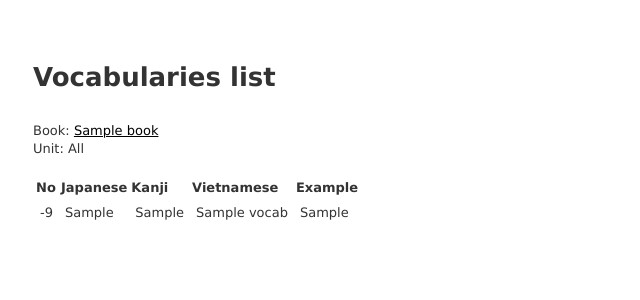
After one commit to nambn/Japy, a Rails app: page /JPweb-be/books/1/vocabs in a window 1280 px wide. The commit adds this page. Shown: the top 300 px of the page, without its empty margins (0-640 px from the left). Run offline with Rails 7, Linux system fonts and the light colour scheme; tables that the repository leaves empty hold one stand-in row (values such as "Sample post"); style sheets or scripts are compiled from the project's sources; parts of the project's set-up code (start-up, migrations or seed data) failed here and were passed over; some libraries are stand-ins or nearby versions.

Commit message:
Finish vocabulary list

```diff
--- a/app/assets/stylesheets/scaffolds.scss
+++ b/app/assets/stylesheets/scaffolds.scss
@@ -34,10 +34,14 @@ a {
 
 th {
   padding-bottom: 5px;
+  text-align: left;
 }
 
 td {
   padding: 0 5px 7px;
+  max-width: 500px;
+  word-wrap: break-word;
+  white-space: normal;
 }
 
 div {
--- /dev/null
+++ b/app/controllers/vocabs_controller.rb
@@ -0,0 +1,22 @@
+class VocabsController < ApplicationController
+	before_action :set_book
+
+	# GET /books/:book_id/:unit/vocabs.json
+	def index
+		@vocabs = @vocabs.where(unit: params[:unit]) if params[:unit].present?
+		respond_to do |format|
+			format.html{@vocabs = @vocabs.paginate(:page => params[:page], :per_page => 10)}
+			format.json{@vocabs}
+		end
+	end
+
+	# GET /vocabs/:id.json
+	def show
+		@vocab = Vocab.find(params[:id])
+	end
+
+	private
+	def set_book
+		@vocabs = Vocab.where(book_id: params[:book_id])
+	end
+end
--- /dev/null
+++ b/app/helpers/vocabs_helper.rb
@@ -0,0 +1,2 @@
+module VocabsHelper
+end
--- a/app/views/users/index.html.erb
+++ b/app/views/users/index.html.erb
@@ -12,7 +12,7 @@
 <br><br>
 
 <table>
-  <thead align=left>
+  <thead>
     <tr>
       <th>ID</th>
       <th>Name</th>
--- /dev/null
+++ b/app/views/vocabs/index.html.erb
@@ -0,0 +1,31 @@
+<% provide :title, 'Vocabulary' %>
+
+<h1>Vocabularies list</h1>
+<br>
+<% book = Book.find(params[:book_id]) %>
+Book: <%= link_to book.title, book_path(book) %>
+<br>
+Unit: <%= (unit = params[:unit])? unit : 'All' %>
+<br>
+<br>
+<table>
+	<tr>
+		<th>No</th>
+		<th>Japanese</th>
+		<th>Kanji</th>
+		<th>Vietnamese</th>
+		<th>Example</th>
+	</tr>
+	<% i = (params[:page].to_i-1)*10 %>
+	<% @vocabs.each do |vocab| %>
+	<tr>
+		<td><%= i = i+1 %></td>
+		<td><%= vocab.japanese %></td>
+		<td><%= vocab.kanji %></td>
+		<td><%= vocab.vietnamese %></td>
+		<td><%= vocab.example %></td>
+	</tr>
+	<% end %>
+</table>
+
+<%= will_paginate @vocabs %>
--- a/config/routes.rb
+++ b/config/routes.rb
@@ -2,22 +2,31 @@ Rails.application.routes.draw do
 	scope '/JPweb-be' do
 		root 'japy#home'
 
-		resources :books do
-			resources :vocabs, :grammars
+		resources :vocabs
+
+		resources :books, shallow: true do
+			get  '/units'     ,to: 'books#units'
+			get  '(/:unit)/vocabs', to: 'vocabs#index'
+			get  '(/:unit)/grammars', to: 'grammars#index'
+			resources :vocabs
+			resources :grammars
 		end
 
-		get    '/signup'             ,to: 'users#new'
-		post   '/signup'             ,to: 'users#create'
+		get    '/signup'    ,to: 'users#new'
+		post   '/signup'    ,to: 'users#create'
 		resources :users do
 			resources :scores
 		end
 
-		get    '/login'              ,to: 'sessions#new'
-		post   '/login'              ,to: 'sessions#create'
-		delete '/logout'             ,to: 'sessions#destroy'
+		get    '/login'     ,to: 'sessions#new'
+		post   '/login'     ,to: 'sessions#create'
+		delete '/logout'    ,to: 'sessions#destroy'
 
-		namespace :admin do
-			resources :users, :vocabs, :grammars, :books
-		end
+		# namespace :admin do
+		# 	resources :users
+		# 	resources :vocabs
+		# 	resources :grammars
+		# 	resources :books
+		# end
 	end
 end
```
Also changed, not shown: app/controllers/books_controller.rb (+7 -1 lines), app/views/books/index.html.erb (added, +25 -0 lines), app/views/users/_form.html.erb (deleted, +0 -28 lines), app/views/users/edit.html.erb (+30 -4 lines), app/views/users/new.html.erb (+28 -3 lines), test/controllers/vocabs_controller_test.rb (added, +7 -0 lines), app/views/books/index.json.jbuilder (added), app/views/books/units.json.jbuilder (added), app/views/users/_user.json.jbuilder (deleted), app/views/vocabs/index.json.jbuilder (added), app/views/vocabs/show.json.jbuilder (added), db/schema.rb, 1 other file.
